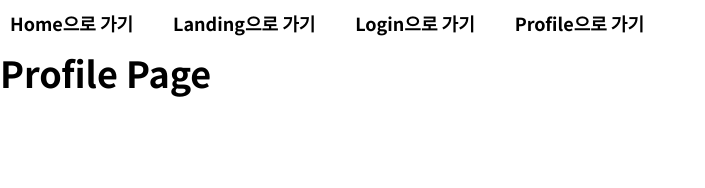
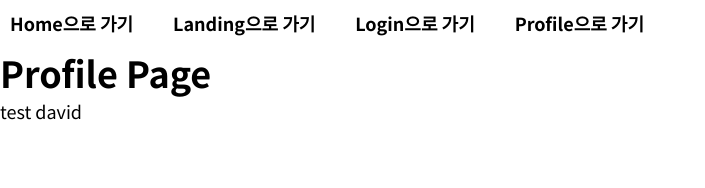
Before and after one commit to bbakkomm/broom, a React (Vite) app in the folder client/: page /Profile in a window 1280 px wide. Shown: the top 188 px of the page, without its empty margins (0-705 px from the left). Built offline with nearby package versions, Linux system fonts and the light colour scheme.

Commit message:
david branch test

```diff
--- a/client/src/pages/Profile.jsx
+++ b/client/src/pages/Profile.jsx
@@ -2,6 +2,7 @@ const Profile = () => {
   return (
     <div>
       <h1>Profile Page</h1>
+      <p>test david</p>
     </div>
   )
 }
```
